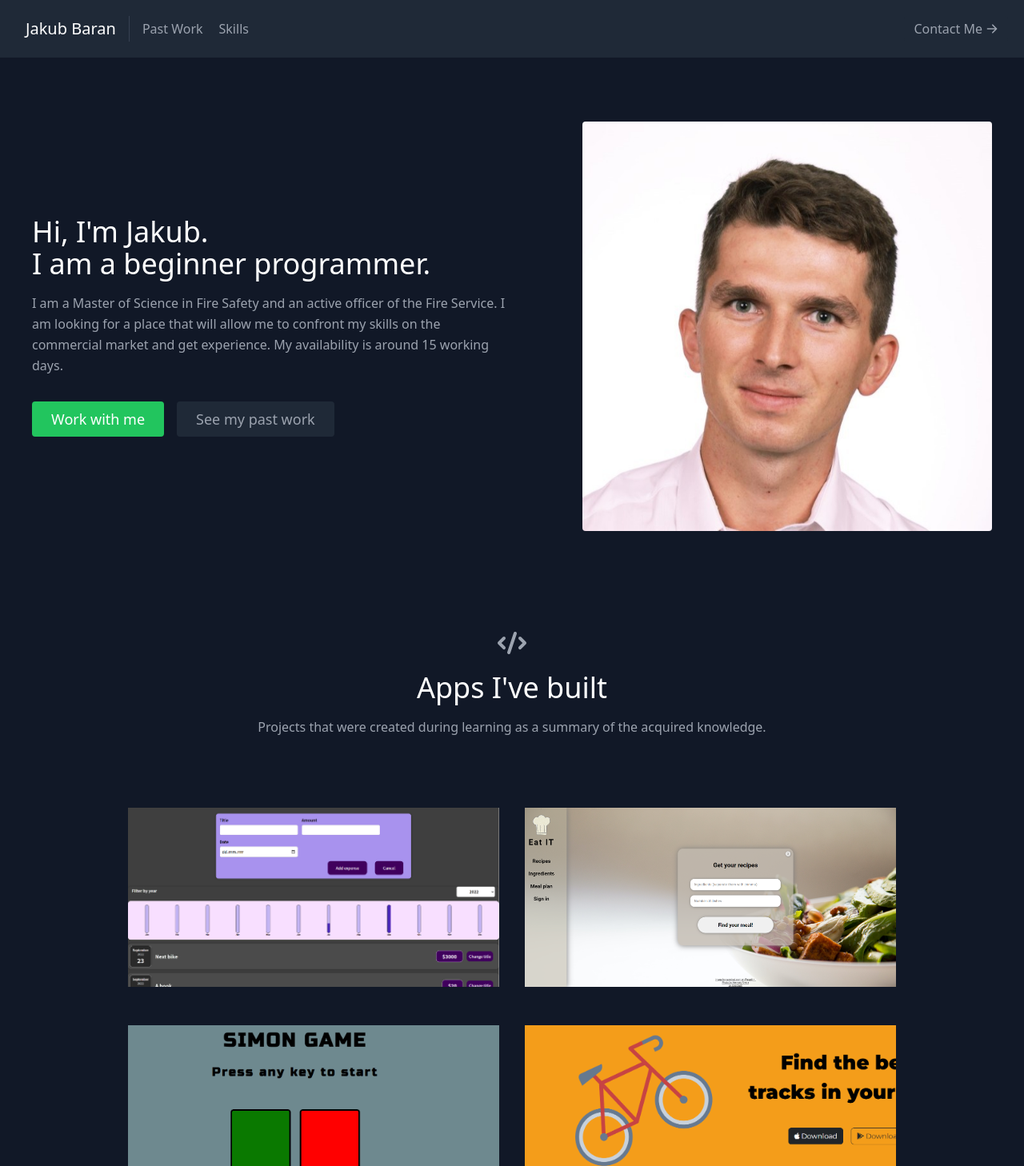
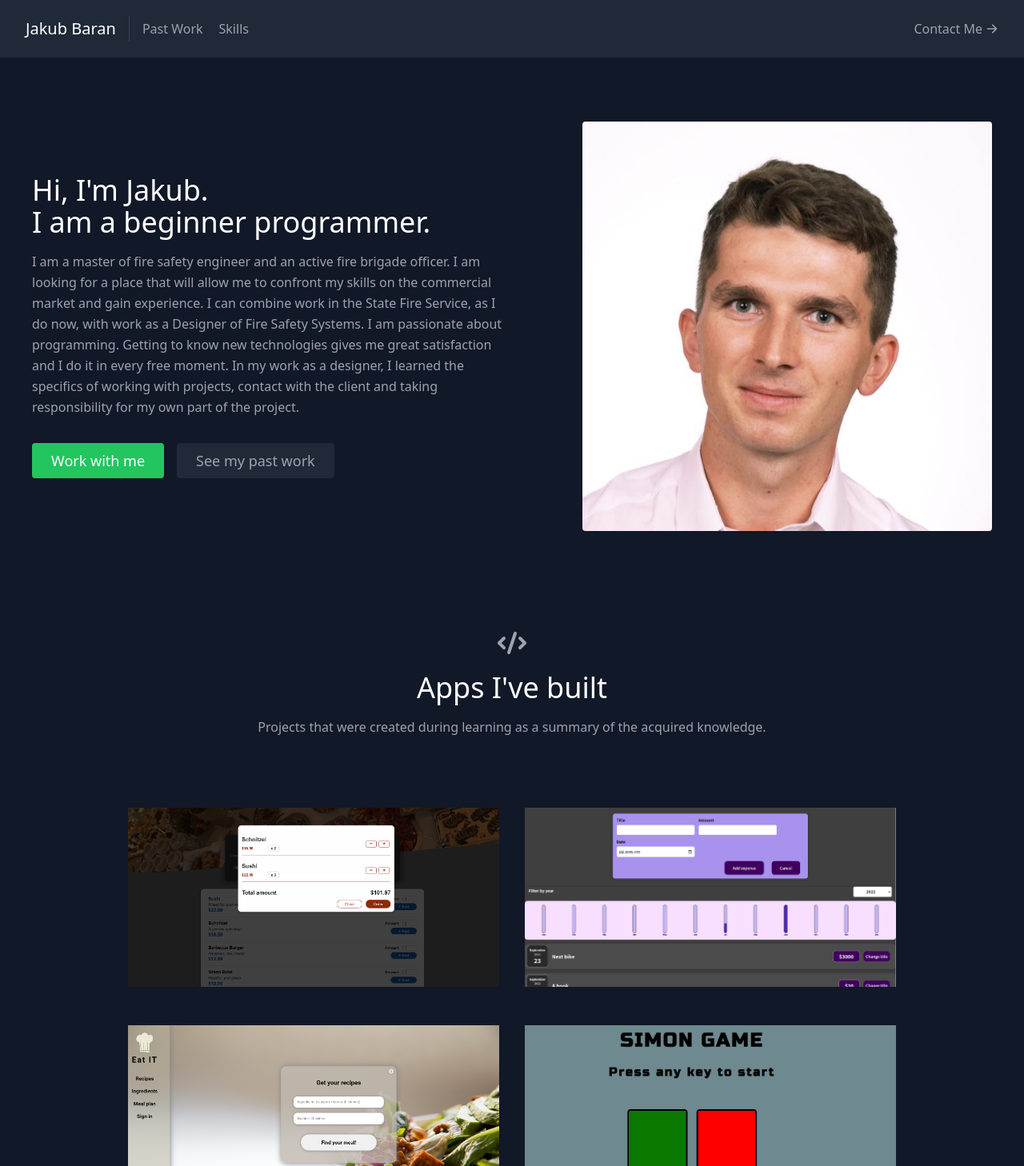
Before and after one commit to baranero/portfolio-website, a React (Create React App) app: page / in a window 1280 px wide. Shown: the top 1458 px of the page at 80% size. Built offline with nearby package versions, Linux system fonts and the light colour scheme.

Commit message:
add new project

```diff
--- a/src/App.js
+++ b/src/App.js
@@ -4,7 +4,6 @@ import Contact from "./components/Contact";
 import Navbar from "./components/Navbar";
 import Projects from "./components/Projects";
 import Skills from "./components/Skills";
-import Testimonials from "./components/Testimonials";
 
 function App() {
   return (
@@ -13,7 +12,6 @@ function App() {
       <About />
       <Projects />
       <Skills />
-      <Testimonials />
       <Contact />
     </main>
   );
--- a/src/components/About.js
+++ b/src/components/About.js
@@ -10,7 +10,7 @@ export default function About() {
             <br className="hidden lg:inline-block" /> I am a beginner programmer.
           </h1>
           <p className="mb-8 leading-relaxed">
-          I am a Master of Science in Fire Safety and an active officer of the Fire Service. I am looking for a place that will allow me to confront my skills on the commercial market and get experience. My availability is around 15 working days.
+          I am a master of fire safety engineer and an active fire brigade officer. I am looking for a place that will allow me to confront my skills on the commercial market and gain experience. I can combine work in the State Fire Service, as I do now, with work as a Designer of Fire Safety Systems. I am passionate about programming. Getting to know new technologies gives me great satisfaction and I do it in every free moment. In my work as a designer, I learned the specifics of working with projects, contact with the client and taking responsibility for my own part of the project.
           </p>
           <div className="flex justify-center">
             <a
--- a/src/components/Testimonials.js
+++ /dev/null
@@ -1,3 +0,0 @@
-export default function Testimonials() {
-
-}
--- a/src/components/data.js
+++ b/src/components/data.js
@@ -1,9 +1,17 @@
 export const projects = [
+  {
+    title: "Food Order App",
+    subtitle: "React Hooks",
+    description:
+      "Example of simple food order app.",
+    image: "./food-order-app.png",
+    link: "https://baranero.github.io/food-order-app/",
+  },
   {
     title: "Expenses counter",
     subtitle: "React",
     description:
-      "[...PROJECT IN PROGRESS...] Collect all your expenses and see how spendthrift you are.",
+      "Collect all your expenses and see how spendthrift you are.",
     image: "./expenses-counter.png",
     link: "https://baranero.github.io/expenses-counter/",
   },
```
Also changed, not shown: public/food-order-app.png (added).
